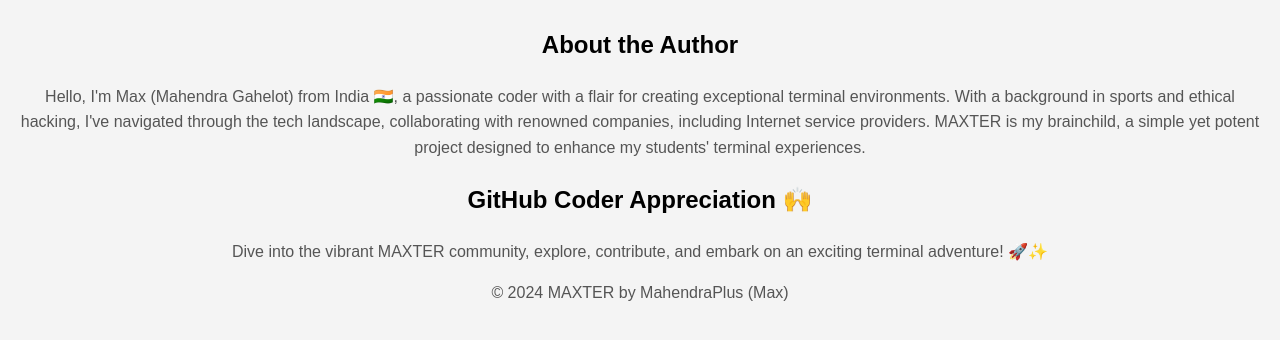
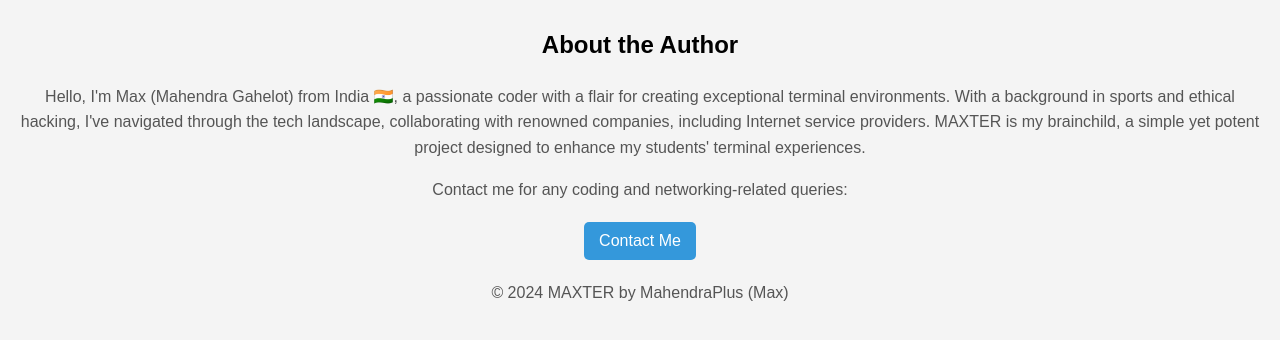
Before and after one commit to mahendraplus/MAXTER, a plain HTML site: page docs/index.html in a window 1280 px wide. Shown: the part 768-1108 px from the top of the page. Drawn offline with Linux system fonts and the light colour scheme.

Commit message:
Update index.html

```diff
--- a/docs/index.html
+++ b/docs/index.html
@@ -56,6 +56,23 @@
         .copy-btn:hover {
             background-color: #45a049;
         }
+        .contact-btn {
+            background-color: #3498db;
+            color: white;
+            border: none;
+            padding: 10px 15px;
+            text-align: center;
+            text-decoration: none;
+            display: inline-block;
+            font-size: 16px;
+            margin: 4px 2px;
+            cursor: pointer;
+            border-radius: 5px;
+            transition: background-color 0.3s ease;
+        }
+        .contact-btn:hover {
+            background-color: #2980b9;
+        }
         @keyframes colorChange {
             0% { color: #333; }
             50% { color: #4CAF50; }
@@ -85,8 +102,8 @@
 
 <p>Hello, I'm Max (Mahendra Gahelot) from India 🇮🇳, a passionate coder with a flair for creating exceptional terminal environments. With a background in sports and ethical hacking, I've navigated through the tech landscape, collaborating with renowned companies, including Internet service providers. MAXTER is my brainchild, a simple yet potent project designed to enhance my students' terminal experiences.</p>
 
-<h2>GitHub Coder Appreciation 🙌</h2>
-<p>Dive into the vibrant MAXTER community, explore, contribute, and embark on an exciting terminal adventure! 🚀✨</p>
+<p>Contact me for any coding and networking-related queries:</p>
+<button class="contact-btn" onclick="redirectToInstagram()">Contact Me</button>
 
 <script>
     function copyToClipboard(elementId) {
@@ -99,10 +116,15 @@
         window.getSelection().removeAllRanges();
         alert("Command copied to clipboard!");
     }
+
+    function redirectToInstagram() {
+        window.location.href = 'https://instagram.com/m4u.xt';
+    }
 </script>
 
 <footer>
     <p>&copy; 2024 MAXTER by MahendraPlus (Max)</p>
+    <!-- Placeholder for view counters or other information -->
 </footer>
 
 </body>
```
